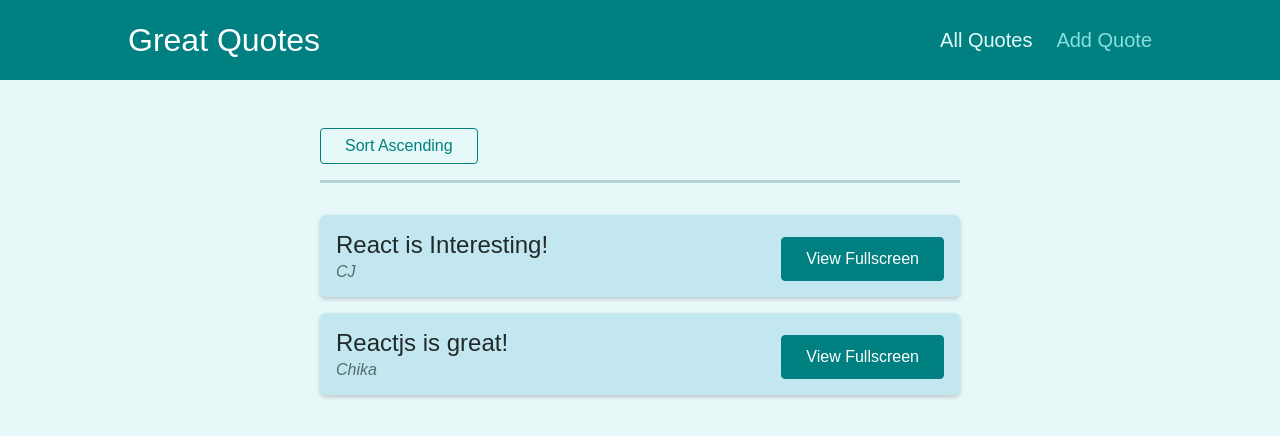
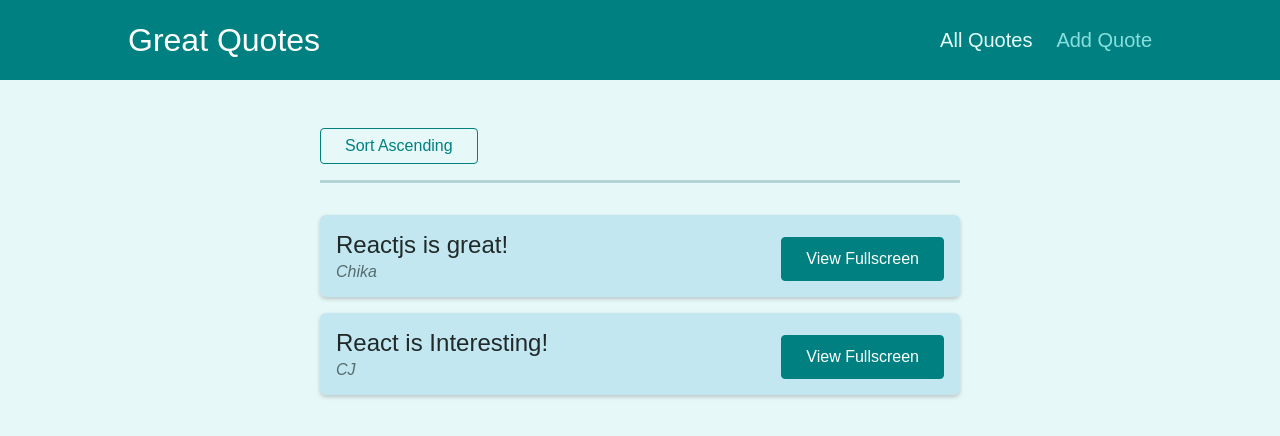
Before and after one commit to cjchika/route-multipage-spa, a React (Create React App) app: page /quotes in a window 1280 px wide. Shown: the top 436 px of the page. Built offline with nearby package versions, Linux system fonts and the light colour scheme.

Commit message:
Implemented query parameter

```diff
--- a/src/components/quotes/QuoteList.js
+++ b/src/components/quotes/QuoteList.js
@@ -4,23 +4,37 @@ import { useHistory, useLocation } from 'react-router-dom';
 import QuoteItem from './QuoteItem';
 import classes from './QuoteList.module.css';
 
+const sortQuotes = (quotes, ascending) => {
+  return quotes.sort((quoteA, quoteB) => {
+    if (ascending) {
+      return quoteA.id > quoteB.id ? 1 : -1;
+    } else {
+      return quoteA.id < quoteB.id ? 1 : -1;
+    }
+  });
+};
+
 const QuoteList = (props) => {
   const history = useHistory();
   const location = useLocation();
 
-  console.log(location);
+  const queryParams = new URLSearchParams(location.search);
+
+  const isSortingAscending = queryParams.get('sort') === 'asc';
+
+  const sortedQuotes = sortQuotes(props.quotes, isSortingAscending)
 
   const changeSortingHandler = () => {
-    history.push('/quotes?sort=asc')
+    history.push('/quotes?sort=' + (isSortingAscending ? 'desc' : 'asc'))
   };
 
   return (
     <Fragment>
       <div className={classes.sorting}>
-        <button onClick={changeSortingHandler}>Sort Ascending</button>
+        <button onClick={changeSortingHandler}>Sort {isSortingAscending ? 'Decending' : 'Ascending'}</button>
       </div>
       <ul className={classes.list}>
-        {props.quotes.map((quote) => (
+        {sortedQuotes.map((quote) => (
           <QuoteItem
             key={quote.id}
             id={quote.id}
```
